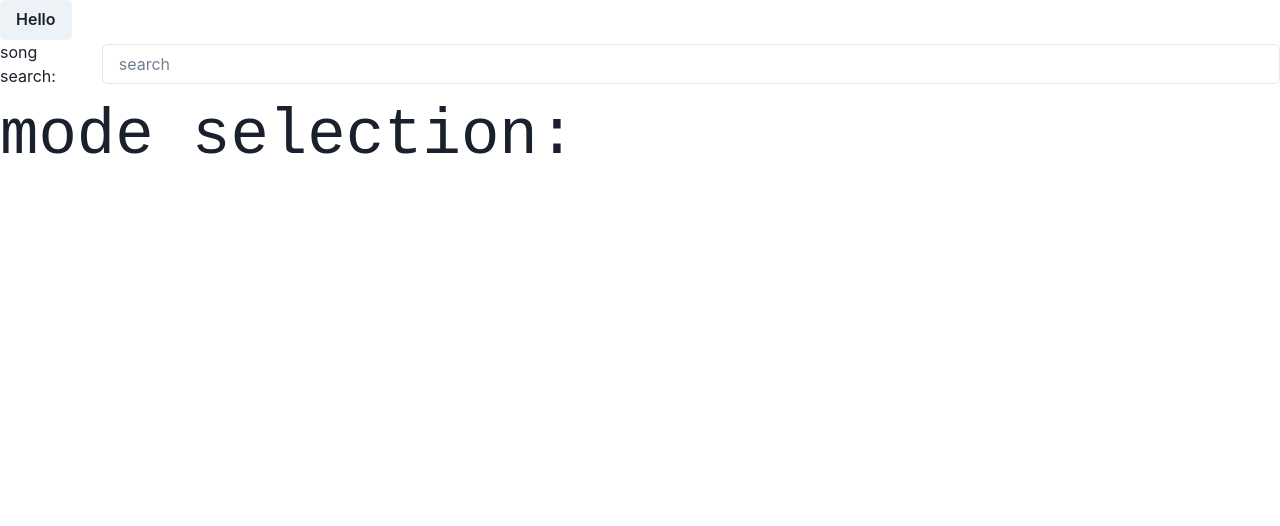
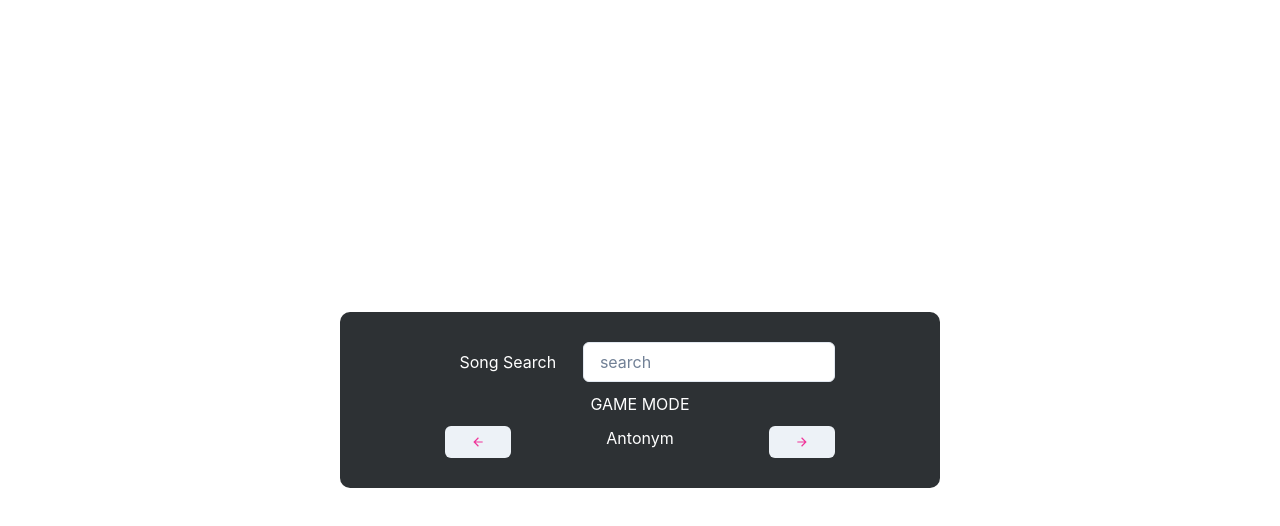
Before and after one commit to TerribleIdeasHackathon/karaoke, a Next.js app: page /karaoke in a window 1280 px wide. Shown: the top 526 px of the page. Built offline with nearby package versions, Linux system fonts and the light colour scheme.

Commit message:
adding boxes

```diff
--- a/package.json
+++ b/package.json
@@ -9,6 +9,7 @@
     "lint": "next lint"
   },
   "dependencies": {
+    "@chakra-ui/icons": "^2.0.17",
     "@chakra-ui/next-js": "^2.0.1",
     "@chakra-ui/react": "^2.5.1",
     "@emotion/react": "^11.10.6",
--- a/src/pages/karaoke/index.tsx
+++ b/src/pages/karaoke/index.tsx
@@ -2,30 +2,52 @@
 import Head from 'next/head';
 import Image from 'next/image';
 import styles from '@/styles/Home.module.css';
-import { Button, Input, HStack, Box} from '@chakra-ui/react';
-
+import { Stack, Button, Container, Flex, Input, HStack, Box, Center, VStack, Text, Square } from '@chakra-ui/react';
+import { ArrowBackIcon, ArrowForwardIcon } from '@chakra-ui/icons';
 
 export default function Karaoke() {
   return (
     <>
-      <Button>Hello</Button>
-        <HStack spacing= {3}>
-        <Box >song search:</Box>
-         <Input
-            placeholder="search"
-            />
-        </HStack>
-        <div
-          style={{
-            fontFamily: 'monospace',
-            fontSize: '4rem',
-          }}
+      <Box display={'grid'} justifyContent={'center'} alignItems="center" minHeight="100vh">
+        <Box
+          bg="#2D3134"
+          backgroundSize="cover"
+          backgroundPosition={'center'}
+          display={'grid'}
+          gap="10px"
+          borderRadius={'10px'}
+          justifyContent={'center'}
+          alignItems="center"
+          padding={'30px'}
+          width="600px"
         >
-            <p>mode selection: </p>
+          <Flex color="white">
+            <Center flex="1" paddingRight={3}>
+              <Text>Song Search</Text>
+            </Center>
 
-        </div>
-
-
+            <Box flex="2">
+              <Input bg="white" color={'black'} type="text" placeholder="search" />
+            </Box>
+          </Flex>
+          <Center color="white">
+            <Text>GAME MODE</Text>
+          </Center>
+          <Flex color="white">
+            <Button size="sm" flex="1">
+              <ArrowBackIcon color="#ef3499" />
+            </Button>
+            <Box flex="6">
+              <Center>
+                <Text>Antonym</Text>
+              </Center>
+            </Box>
+            <Button size="sm" flex="1">
+              <ArrowForwardIcon color="#ef3499" />
+            </Button>
+          </Flex>
+        </Box>
+      </Box>
     </>
   );
 }
```
Also changed, not shown: 1 other file (tests, documents, lock files or other folders).
